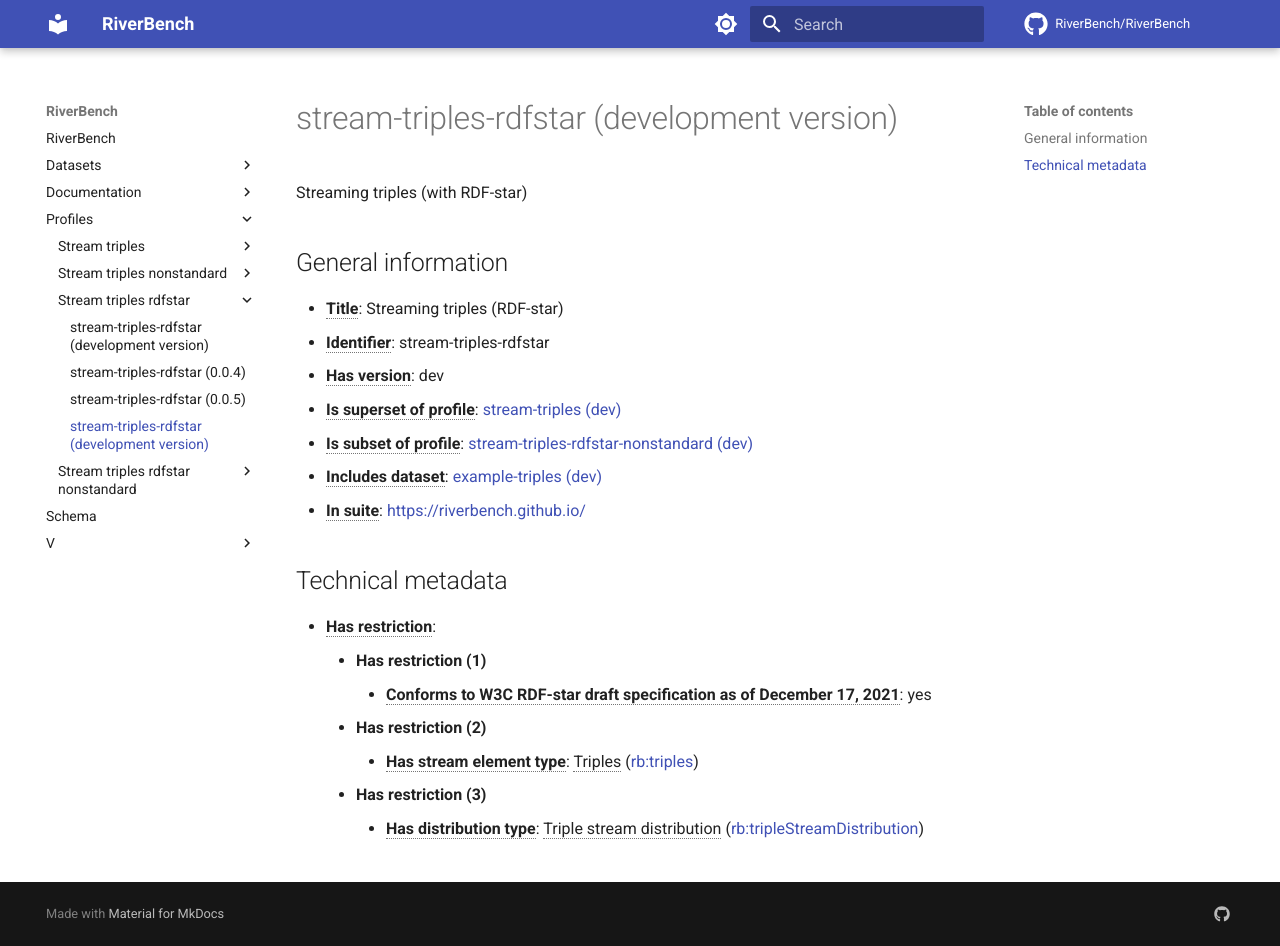
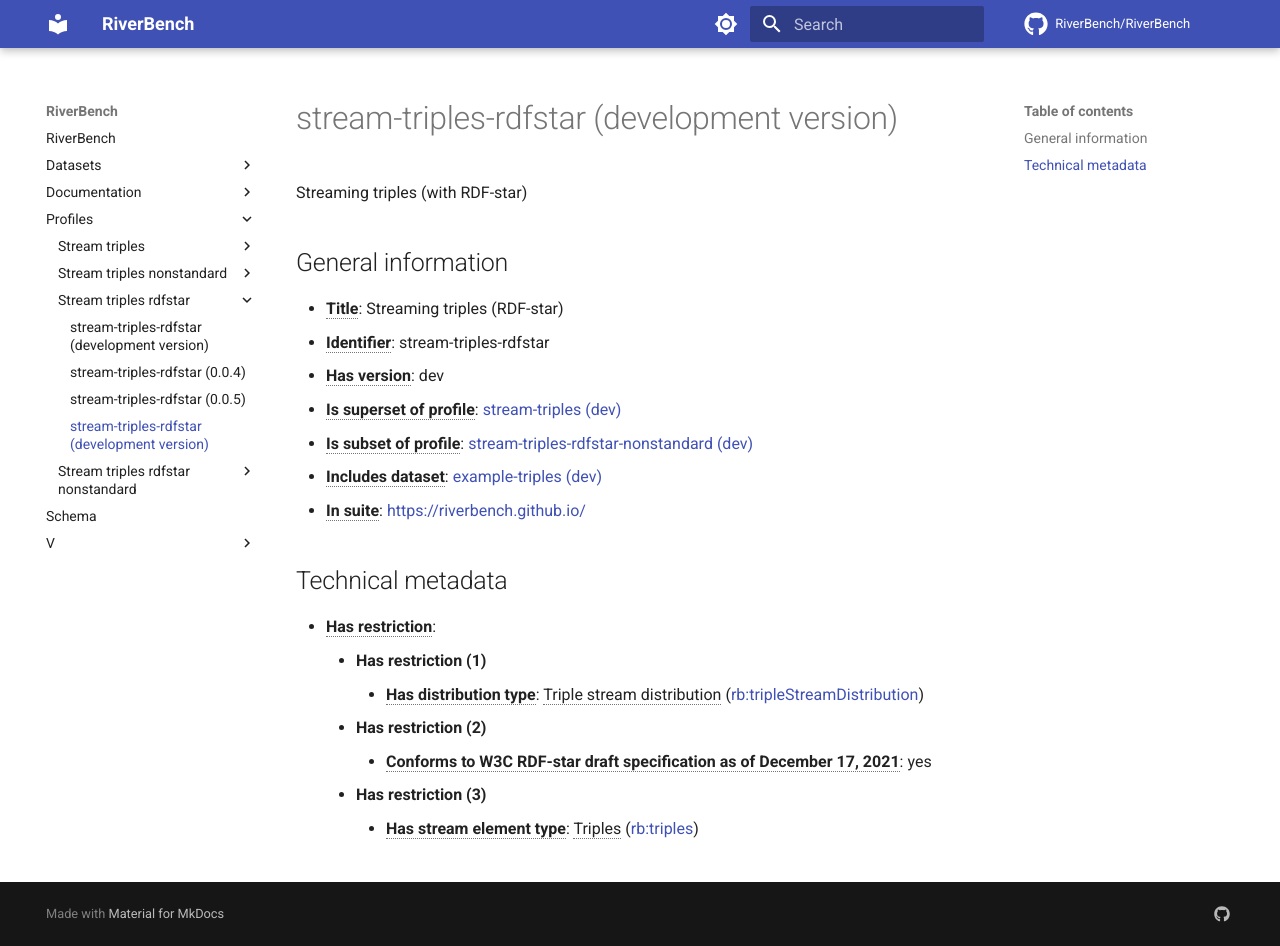
Before and after one commit to RiverBench/riverbench.github.io, an MkDocs documentation site: the page built from docs/profiles/stream-triples-rdfstar/dev.md, in a window 1280 px wide and 946 px high. Built offline with MkDocs 1.6.1 and Material for MkDocs 9.7.7, drawn with Linux system fonts in a browser that asks for light colours; comment, search, counter and statistics services are not loaded.

Commit message:
Automatic docs update (dev)

```diff
--- a/docs/profiles/stream-triples-rdfstar/dev.md
+++ b/docs/profiles/stream-triples-rdfstar/dev.md
@@ -16,8 +16,8 @@ Streaming triples (with RDF-star)
 
 - **<abbr title="Has profile restriction. The restrictions are joined with the AND operator.">Has restriction</abbr>**:
     - **Has restriction (1)**
+        - **<abbr title="Indicates the type of RiverBench dataset distribution">Has distribution type</abbr>**: <abbr title="The dataset is distributed as a stream of RDF triples.">Triple stream distribution</abbr> ([rb:tripleStreamDistribution](https://riverbench.github.io/schema/metadata#tripleStreamDistribution))
+    - **Has restriction (2)**
         - **<abbr title="Whether the dataset is RDF-star compliant, i.e., does not use any non-standard features. Note that all standard RDF 1.1 datasets also qualify, as RDF-star is a superset of RDF 1.1.">Conforms to W3C RDF-star draft specification as of December 17, 2021</abbr>**: yes
-    - **Has restriction (2)**
+    - **Has restriction (3)**
         - **<abbr title="Indicates the type of contents of each stream element">Has stream element type</abbr>**: <abbr title="Triple streams consist of elements, where each element is an RDF graph.">Triples</abbr> ([rb:triples](https://riverbench.github.io/schema/metadata#triples))
-    - **Has restriction (3)**
-        - **<abbr title="Indicates the type of RiverBench dataset distribution">Has distribution type</abbr>**: <abbr title="The dataset is distributed as a stream of RDF triples.">Triple stream distribution</abbr> ([rb:tripleStreamDistribution](https://riverbench.github.io/schema/metadata#tripleStreamDistribution))
```
Also changed, not shown: docs/profiles/stream-triples-nonstandard/dev.md (+2 -2 lines).
